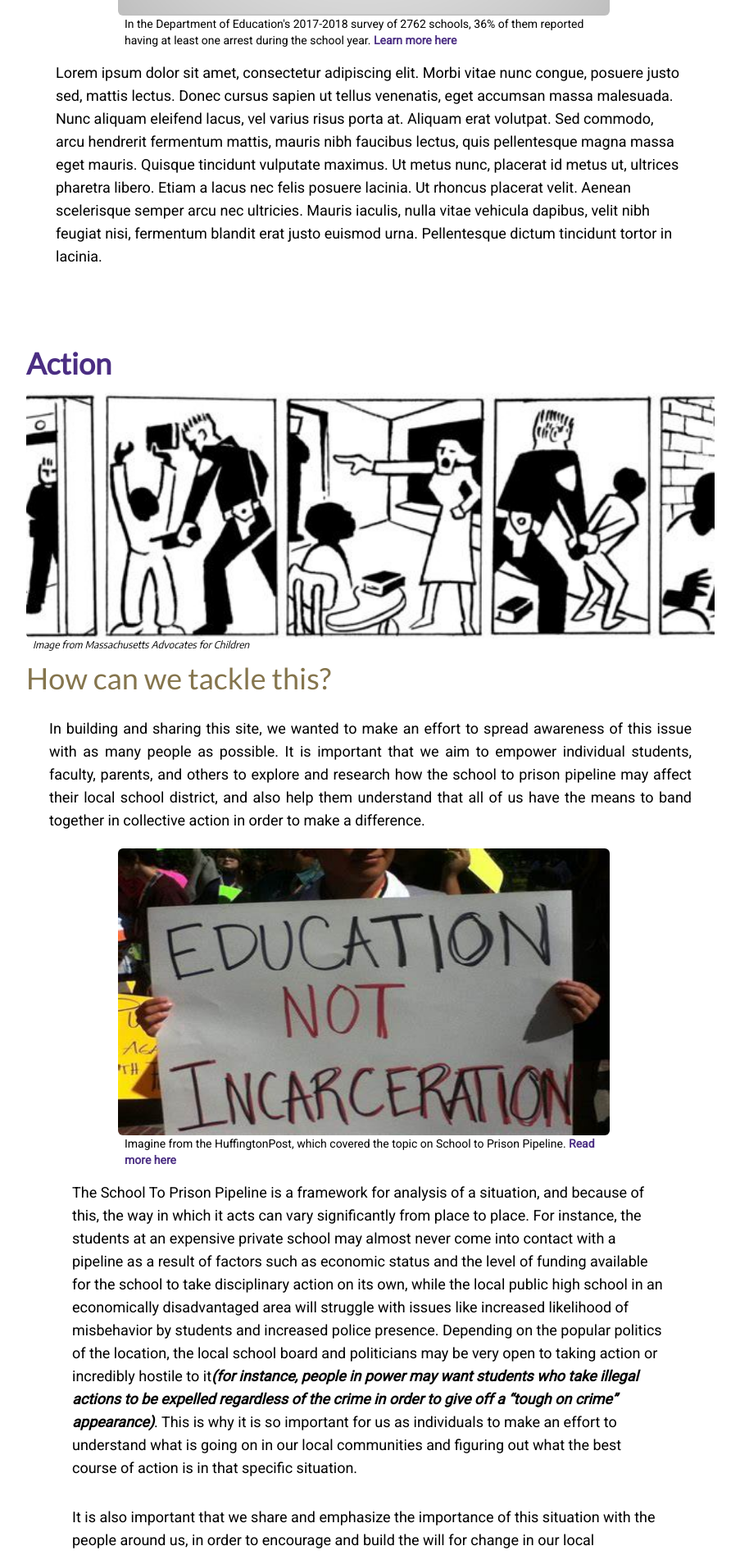
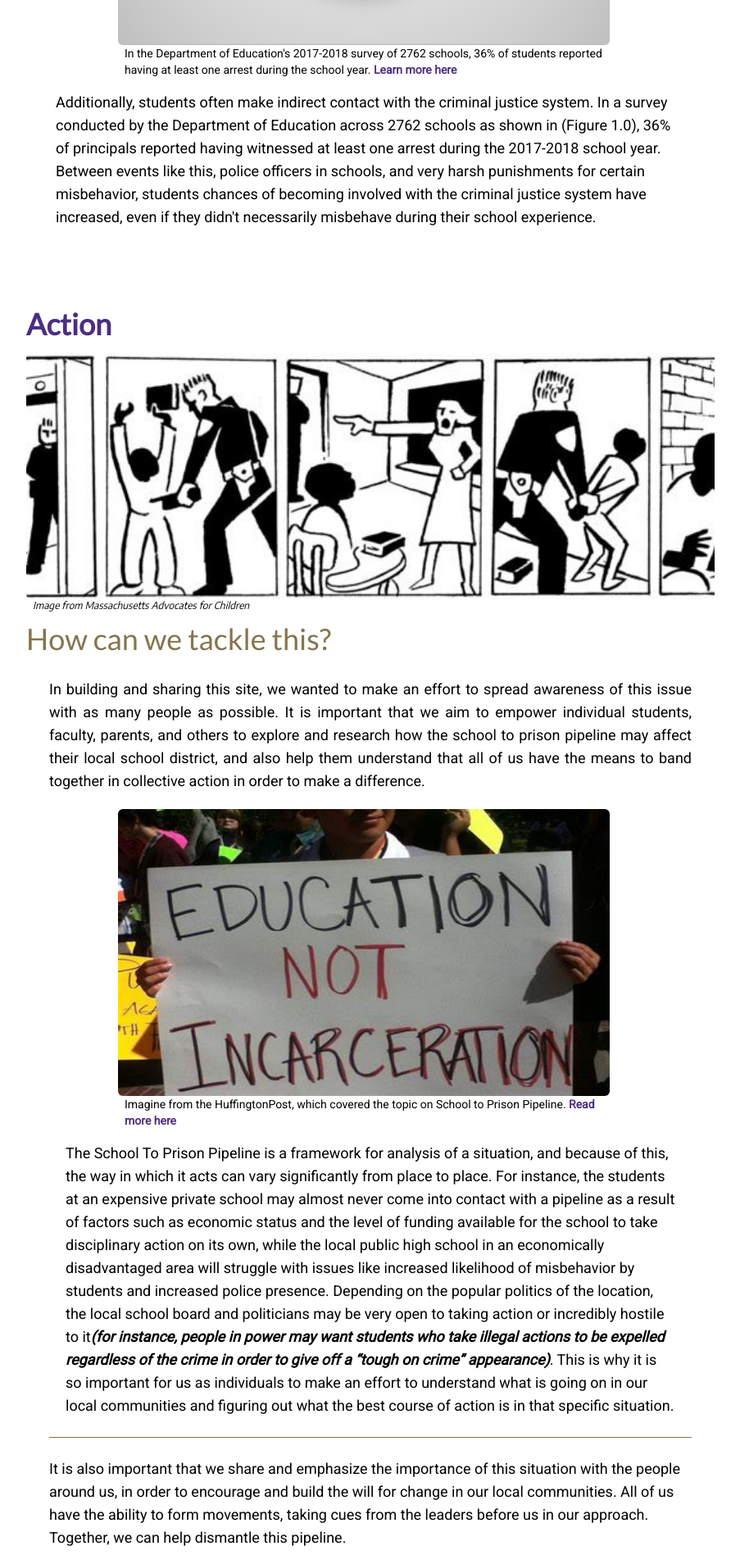
Before and after one commit to LeonilleM/BEDUC328_Website, a React (Create React App) app: page / in a window 1280 px wide. Shown: the part 2338-4235 px from the top of the page at 82% size, without its empty margins (316-1219 px from the left). Built offline with nearby package versions, Linux system fonts and the light colour scheme.

Commit message:
(styling) Added more information and so on

```diff
--- a/src/components/About.jsx
+++ b/src/components/About.jsx
@@ -14,10 +14,15 @@ function About() {
           <div className="p-4 rounded-lg" id="contacts" role="tabpanel" aria-labelledby="contacts-tab">
             <h1 className="font-lato text-2xl font-semibold">Our reasoning</h1>
             <div className="flex flex-row py-2">
-              <h1 className="text-lg te">Upon research and observation of general public schools,
-                we discovered the long-standing issue of the school-to-prison pipeline. We found this to be one of the primary sources of injustice within our public school system and sought to inform stakeholders
-                within this system of this troubling phenomenon. Injustice towards students of color and harsh punishments like
-                Juvenile detention is too much for kids of that age and we believe they deserve a chance as well as the opportunity to learn and improve instead of being forced to suffer these draconian punishments.</h1>
+              <h1 className="text-lg te">
+              Upon research and observation of general public schools, we discovered the long-standing
+              issue of the school-to-prison pipeline. We found this to be one of the primary sources of injustice
+              within our public school system and sought to inform stakeholders within this system of this troubling phenomenon.
+              This is a very precious time within the developmental phase for these children, so they are just starting to learn about
+              “what is right” versus “what is wrong.” Injustice towards students of color and harsh punishments like
+              Juvenile detention is too much for kids of that age and we believe they deserve a chance as well as the opportunity to
+              learn and improve instead of being forced to suffer these draconian punishments.
+              </h1>
             </div>
           </div>
         );
@@ -26,9 +31,13 @@ function About() {
           <div className="p-4 rounded-lg" id="contacts" role="tabpanel" aria-labelledby="contacts-tab">
             <h1 className="font-lato text-2xl font-semibold">Intentions within the project</h1>
             <div className="flex flex-row py-2">
-              <h1 className="text-lg te">To keep this issue in the eyes of the public and provide an educational medium to further educate others of this issue.
-              Hopefully, this website can and will be browsed by many stakeholders within the community and there will be some clamor for reform to change this system.
-              Though we do not have a concrete solution for this issue, the goal of this website is to raise awareness of the issue which will result in work to resolve it in the future.
+              <h1 className="text-lg te">
+              To keep this issue in the eyes of the public and provide an educational medium to further educate
+              others of this issue. Hopefully, this website can and will be browsed by many stakeholders within the
+              community and there will be some clamor for reform to change this system. We also hope that this website
+              could be used as a resource to further educate the general public about this ongoing issue. Though we do not
+              have a concrete solution for this issue, the goal of this website is to raise awareness of the issue which
+              will result in work to resolve it in the future.
               </h1>
             </div>
           </div>
@@ -40,7 +49,9 @@ function About() {
             <div className="flex flex-row py-2">
               <h1 className="text-lg te">We are a group of students who attend the University of Washington
                 who as part of our own curiosity and part of our studies have observed troubling trends within our education system.
-                And we have decided to take action, and create a platform that others can use to help themselves and others.
+               We have decided to dig deeper into the school-to-prison pipeline. With that, we have decided to make a
+               change and bring forward more exposure to this ongoing issue within our education system with hopes to destigmatize
+               the negative connotation that derives from the modern educational setting.
               </h1>
             </div>
           </div>
--- a/src/components/Action.jsx
+++ b/src/components/Action.jsx
@@ -1,6 +1,5 @@
 import React from 'react'
 import ActionIMG from '../Assets/Photos/action_img_1.jpg'
-import Graph from '../Assets/Photos/pi_graph.png'
 import Image3 from '../Assets/Photos/img_3.jpeg'
 
 function Action() {
@@ -22,6 +21,7 @@ function Action() {
                 and others to explore and research how the school to prison pipeline may affect their local school district, and also help them
                 understand that all of us have the means to band together in collective action in order to make a difference.
               </p>
+                {/*DIV FOR Sectiona with Image, Caption and short paragraph*/}
               <div className="flex flex-col 2xl:flex-row items-center justify-center my-5 font-roboto sm:px-5 text-lg mb-4 ">
                 <div className="justify-center items-center flex flex-col">
                 <img
@@ -34,22 +34,24 @@ function Action() {
                   <a href="https://www.huffpost.com/entry/little-black-girls-are-th_b_2871120" target= "h_blank"className="text-uw-purple font-semibold"> Read more here</a>
                   </p>
                 </div>
-                 <div className="sm:w-auto 2xl:w-1/2 mx-2">
+                 <div className="sm:w-auto 2xl:w-1/2">
                  <p className ="mt-4">
                     The School To Prison Pipeline is a framework for analysis of a situation, and because of this, the way in which it acts can vary significantly from place to place.
                     For instance, the students at an expensive private school may almost never come into contact with a pipeline as a result of factors such as economic status
                     and the level of funding available for the school to take disciplinary action on its own, while the local public high school in an economically
                     disadvantaged area will struggle with issues like increased likelihood of misbehavior by students and increased police presence. Depending on the popular
                     politics of the location, the local school board and politicians may be very open to taking action or incredibly hostile to it
-                    <span className="italic font-semibold">
+                    <span className="italic font-bold font-roboto">
                       (for instance, people in power may want students who take illegal actions to be expelled regardless of the crime in order to give off a “tough on crime” appearance)
                     </span>.
                     This is why it is so important for us as individuals to make an effort to understand what is going on in our local communities
                     and figuring out what the best course of action is in that specific situation.
                   </p>
+
                  </div>
               </div>
-              <p className="mt-4 font-roboto mx-7">
+              <hr className="border-uw-gold my-2" />
+              <p className="mt-4 font-roboto">
                 It is also important that we share and emphasize the importance of this situation with the people around us, in order to encourage and build the will for change in our local communities.
                 All of us have the ability to form movements, taking cues from the leaders before us in our approach. Together, we can help dismantle this pipeline.
               </p>
--- a/src/components/Cause.jsx
+++ b/src/components/Cause.jsx
@@ -46,26 +46,29 @@ function Cause() {
                                 addressed through the economic lens.
                             </p>
                             <div className="flex flex-col 2xl:flex-row items-center justify-center my-5 font-roboto sm:px-5 text-lg mb-4 ">
+                                <div className= "mt-4">
+                                <p className ="text-sm font-bold italic"> Figure 1.0</p>
                                 <div className="justify-center items-center flex flex-col">
-                                    <img
-                                        className="sm:w-[600px] sm:h-[350px] h-[250px] rounded-md md:mr-4 mt-4 sm:mt-0"
+                                <img
+                                        className="sm:w-[600px] sm:h-[350px] h-[250px] rounded-md md:mr-4 sm:mt-0"
                                         src={Graph}
                                         alt="Graph of data"
                                     />
                                     <p className="text-sm md:w-[600px] sm:w-auto">
-                                        In the Department of Education's 2017-2018 survey of 2762 schools, 36% of them reported having at least one arrest during the school year.
+                                        In the Department of Education's 2017-2018 survey of 2762 schools, 36% of students reported having at least one arrest during the school year.
                                         <a href="https://nces.ed.gov/pubs2020/2020054.pdf" target="h_blank" className="text-uw-purple font-semibold"> Learn more here</a>
                                     </p>
                                 </div>
+
+                                </div>
                                 <div className="sm:w-auto 2xl:w-1/2 mx-2">
                                     <p className="mt-4">
-                                        Lorem ipsum dolor sit amet, consectetur adipiscing elit. Morbi vitae nunc congue, posuere justo sed, mattis lectus.
-                                        Donec cursus sapien ut tellus venenatis, eget accumsan massa malesuada. Nunc aliquam eleifend lacus, vel varius risus porta at.
-                                        Aliquam erat volutpat. Sed commodo, arcu hendrerit fermentum mattis, mauris nibh faucibus lectus, quis pellentesque magna massa eget mauris.
-                                        Quisque tincidunt vulputate maximus. Ut metus nunc, placerat id metus ut, ultrices pharetra libero.
-                                        Etiam a lacus nec felis posuere lacinia. Ut rhoncus placerat velit. Aenean scelerisque semper arcu nec ultricies.
-                                        Mauris iaculis, nulla vitae vehicula dapibus, velit nibh feugiat nisi, fermentum blandit erat justo euismod urna.
-                                        Pellentesque dictum tincidunt tortor in lacinia.
+                                        Additionally, students often make indirect contact with the criminal justice system.
+                                        In a survey conducted by the Department of Education across 2762 schools as shown in (Figure 1.0), 36% of
+                                        principals reported having witnessed at least one arrest during the 2017-2018 school year.
+                                        Between events like this, police officers in schools, and very harsh punishments for certain
+                                        misbehavior, students chances of becoming involved with the criminal justice system have
+                                        increased, even if they didn't necessarily misbehave during their school experience.
                                     </p>
                                 </div>
                             </div>
```
